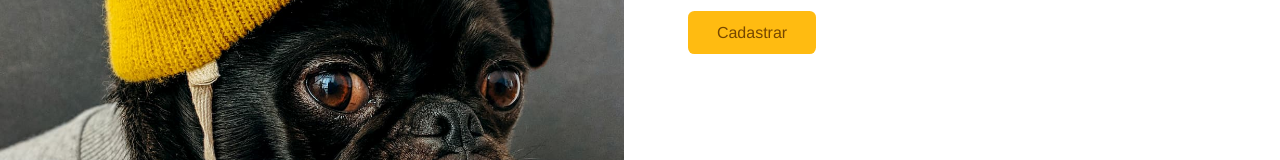
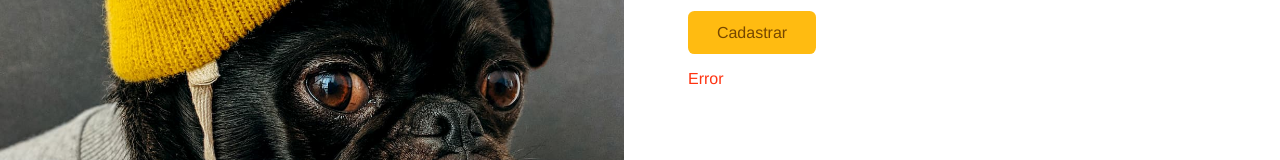
Before and after one commit to kamillasthefany/dogz, a React (Create React App) app: page /login/criar in a window 1280 px wide. Shown: the part 438-598 px from the top of the page. Built offline with nearby package versions, Linux system fonts and the light colour scheme.

Commit message:
useFetch

```diff
--- a/src/Components/LoginCreate/index.js
+++ b/src/Components/LoginCreate/index.js
@@ -4,6 +4,8 @@ import Button from '../Button';
 import useForm from '../../Hooks/useForm';
 import { USER_POST } from '../../api';
 import { UserContext } from '../../Contexts/UserContext';
+import useFetch from '../../Hooks/useFetch';
+import Error from '../Error';
 
 const LoginCreate = () => {
 
@@ -12,6 +14,7 @@ const LoginCreate = () => {
   const password = useForm();
 
   const { userLogin } = useContext(UserContext);
+  const { loading, error, request } = useFetch();
 
   //const password = useForm('password');
 
@@ -23,7 +26,7 @@ const LoginCreate = () => {
       password: password.value,
     });
 
-    const response = await fetch(url, options);
+    const { response } = await request(url, options);
     if (response.ok) userLogin(username.value, password.value);
     console.log('response', response);
 
@@ -36,7 +39,8 @@ const LoginCreate = () => {
         <Input label="Usuário" type="text" name="username" {...username} />
         <Input label="Email" type="email" name="email" {...email} />
         <Input label="Senha" type="password" name="password" {...password} />
-        <Button>Cadastrar</Button>
+        {loading ? <Button disabled>Cadastrando...</Button> : <Button>Cadastrar</Button>}
+        <Error message={error} />
       </form>
     </section>
   )
--- /dev/null
+++ b/src/Hooks/useFetch.js
@@ -0,0 +1,37 @@
+import React, { useState, useCallback } from 'react'
+
+const useFetch = () => {
+
+  const [data, setData] = useState(null);
+  const [error, setError] = useState(null);
+  const [loading, setLoading] = useState(null);
+
+  const request = useCallback(async (url, options) => {
+    let response;
+    let json;
+
+    try {
+      setError(null);
+      setLoading(true);
+      response = await fetch(url, options);
+      json = response.json();
+
+      if (response.ok === false) {
+        throw new Error(json.message);
+      }
+    }
+    catch (error) {
+      json = null;
+      throw new Error(error.message);
+    }
+    finally {
+      setData(json);
+      setLoading(false);
+      return { response, json }
+    }
+  }, []);
+
+  return { data, loading, error, request };
+}
+
+export default useFetch;
```
